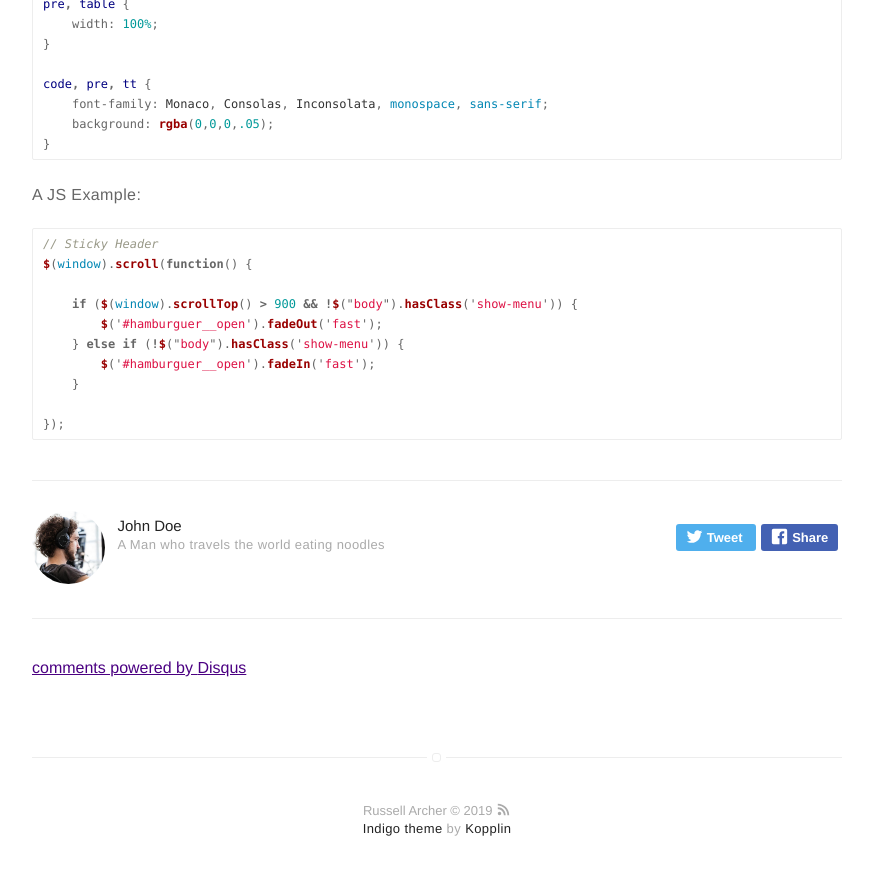
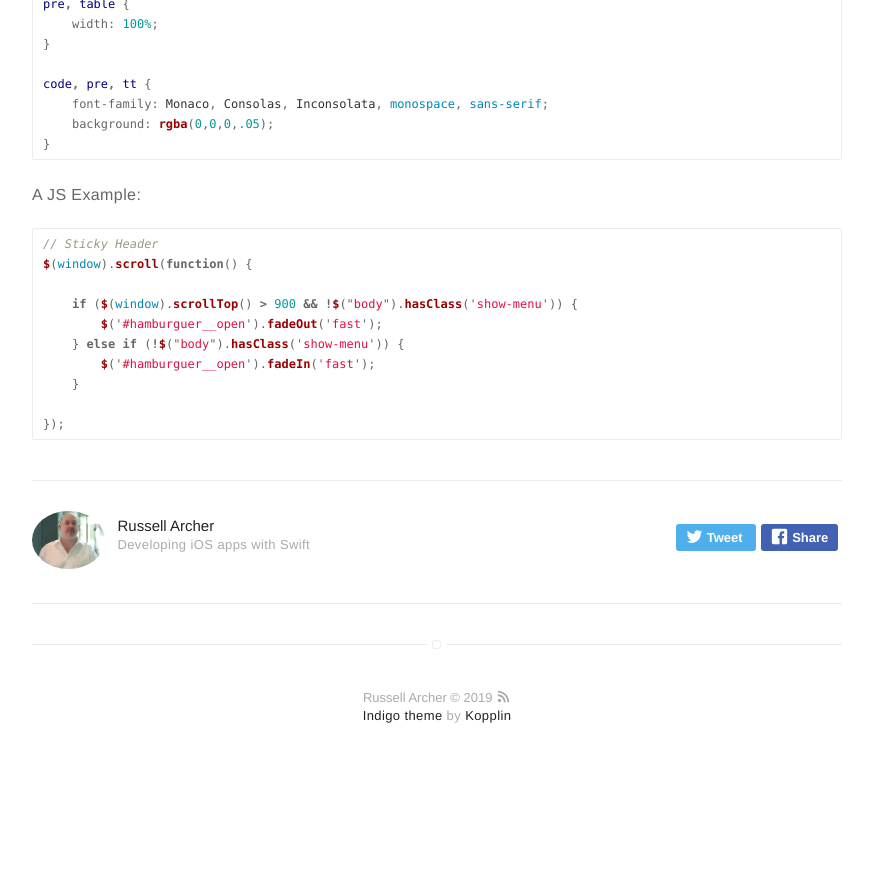
Before and after one commit to russell-archer/russell-archer.github.io, a Jekyll site: the page built from _posts/2016-02-24-markdown-common-elements.markdown, in a window 1280 px wide and 900 px high, scrolled down 5090 px. Shown: the top 875 px of the window, without its empty margins (203-1076 px from the left). Built offline with Jekyll 4.4.1, drawn with Linux system fonts in a browser that asks for light colours; comment, search, counter and statistics services are not loaded; after the commit the page ends 5878 px from its top, so only the background shows below that.

Commit message:
Update _config.yml

```diff
--- a/_config.yml
+++ b/_config.yml
@@ -1,6 +1,6 @@
 # main text of home
 name: Russell Archer
-bio: Adventures with Swift
+bio: Developing iOS apps with Swift
 
 # twitter summary info
 description: Test description
@@ -16,7 +16,7 @@
 resume-external: false
 resume-url: https://google.com/?q=my+resume
 
-url: https://koppl.in/indigo
+url: https://russell-archer.github.io
 # your url: http://USERNAME.github.io
 
 permalink: /:title/
@@ -31,18 +31,18 @@
 # if you don't want comments in your posts, leave categories empty
 disqus:
   shortname: mydisqus # enter this from your disqus account
-  categories: [blog, project] # only show disqus for posts that have these categories
+  categories: [] # only show disqus for posts that have these categories
 
 # if you don't have any of social below, comment the line
 #facebook: myfacebook
-twitter: mytwitter
+twitter: https://twitter.com/Russell_Archer
 # google: mygoogle
 # instagram: myinstagram
 # pinterest: mypinterest
 # linkedin: mylinkedin
 # youtube: myyoutube
 # spotify: myspotify
-github: mygithub
+github: https://github.com/russell-archer
 # gitlab: mygitlab
 # lastfm: mylastfm
 # stackoverflow: 7044681/mystackoverflow
@@ -55,11 +55,11 @@
 
 authors:
     johndoe:
-        name: John Doe
-        bio: A Man who travels the world eating noodles
+        name: Russell Archer
+        bio: Developing iOS apps with Swift
         external-image: false
-        picture: assets/images/profile.jpg
-        twitter: johndoe
+        picture: assets/images/profile.png
+        twitter: Russell_Archer
 
 # do you want a larger site? change the option below
 # options: [normal, large] | default: normal
```
